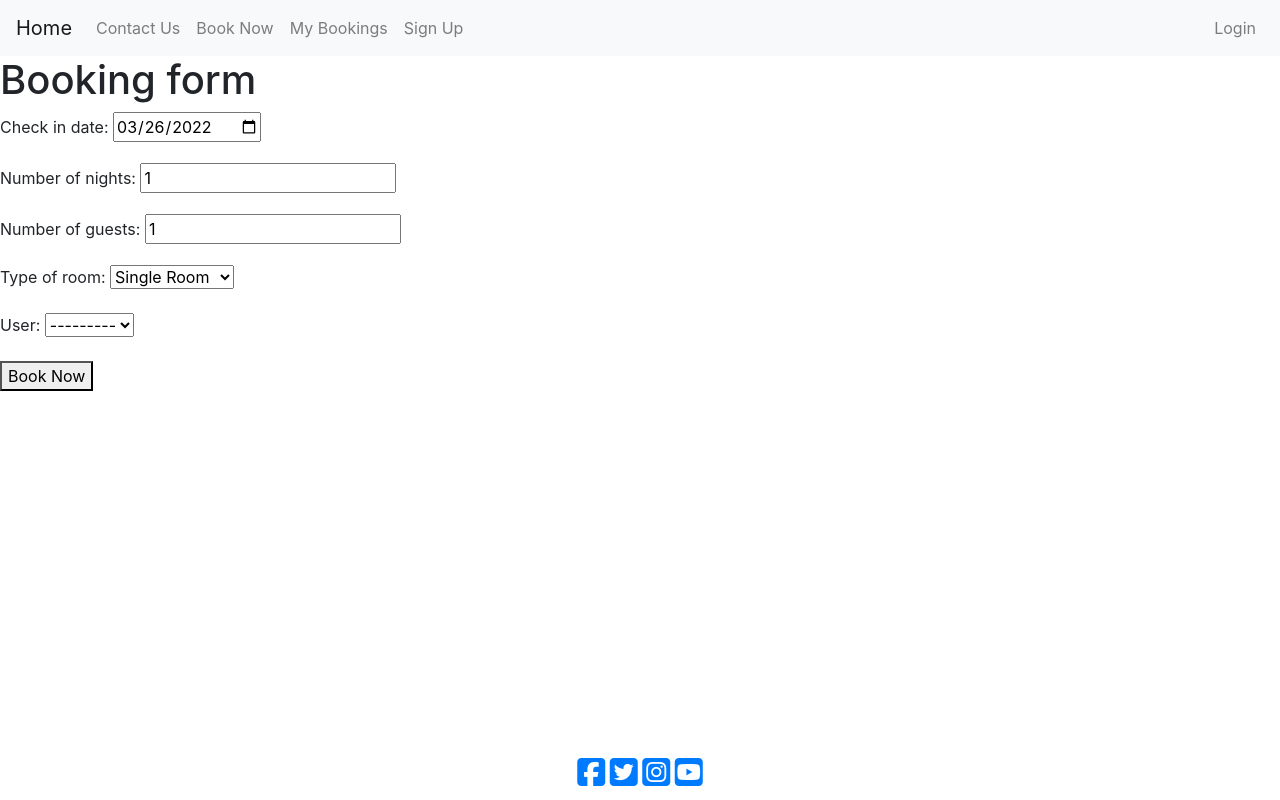
After one commit to MarcelloMuy/ci-ms4-hotel-website, a Django app: page /booknow/ in a window 1280 px wide. The commit adds this page. Run offline with Django 3.2, Linux system fonts and the light colour scheme; some libraries are stand-ins or nearby versions.

Commit message:
Create a form to generate a new booking

```diff
--- /dev/null
+++ b/bookingsystem/forms.py
@@ -0,0 +1,16 @@
+from django import forms
+from .models import Booking
+
+
+class DateInput(forms.DateInput):
+    input_type = 'date'
+
+
+class BookingForm(forms.ModelForm):
+    '''comment'''
+    class Meta:
+        model = Booking
+        fields = ['check_in_date', 'number_of_nights', 'number_of_guests', 'type_of_room', 'user']
+        widgets = {
+            'check_in_date': DateInput(),
+        }
--- a/bookingsystem/views.py
+++ b/bookingsystem/views.py
@@ -1,6 +1,7 @@
 ''' Imported Modules '''
-from django.shortcuts import render
+from django.shortcuts import render, redirect
 from .models import Booking
+from .forms import BookingForm
 
 
 def display_bookings(request):
@@ -15,3 +16,17 @@ def display_bookings(request):
 def display_home(request):
     ''' Function to display home page'''
     return render(request, '../templates/index.html')
+
+
+def display_booknow(request):
+    ''' Function to display booknow page'''
+    if request.method == 'POST':
+        form = BookingForm(request.POST)
+        if form.is_valid():
+            form.save()
+            return redirect('/mybookings/')
+    form = BookingForm()
+    context = {
+        'form': form
+    }
+    return render(request, '../templates/booknow.html', context)
--- a/myhotelproject/urls.py
+++ b/myhotelproject/urls.py
@@ -15,10 +15,11 @@ Including another URLconf
 """
 from django.contrib import admin
 from django.urls import path
-from bookingsystem.views import display_bookings, display_home
+from bookingsystem.views import display_bookings, display_home, display_booknow
 
 urlpatterns = [
     path('admin/', admin.site.urls),
     path('mybookings/', display_bookings, name='mybookings'),
-    path('', display_home, name='homepage')
+    path('', display_home, name='homepage'),
+    path('booknow/', display_booknow, name='booknow')
     ]
--- a/templates/base.html
+++ b/templates/base.html
@@ -35,10 +35,10 @@
                     <a class="nav-link" href="#">Contact Us</a>
                 </li>
                 <li class="nav-item">
-                    <a class="nav-link" href="#">Book Now</a>
+                    <a class="nav-link" href="/booknow/">Book Now</a>
                 </li>
                 <li class="nav-item">
-                    <a class="nav-link" href="/mybookings">My Bookings</a>
+                    <a class="nav-link" href="/mybookings/">My Bookings</a>
                 </li>
                 <li class="nav-item">
                     <a class="nav-link" href="#">Sign Up</a>
--- /dev/null
+++ b/templates/booknow.html
@@ -0,0 +1,17 @@
+{% extends "base.html" %}
+
+{% block content %}
+
+<h1>Booking form</h1>
+
+<form method="POST" action="/booknow/">
+    {% csrf_token %}
+    {{ form.as_p }}
+    <div>
+        <p>
+            <button type="submit">Book Now</button>
+        </p>
+    </div>
+</form>
+
+{% endblock %}
```
